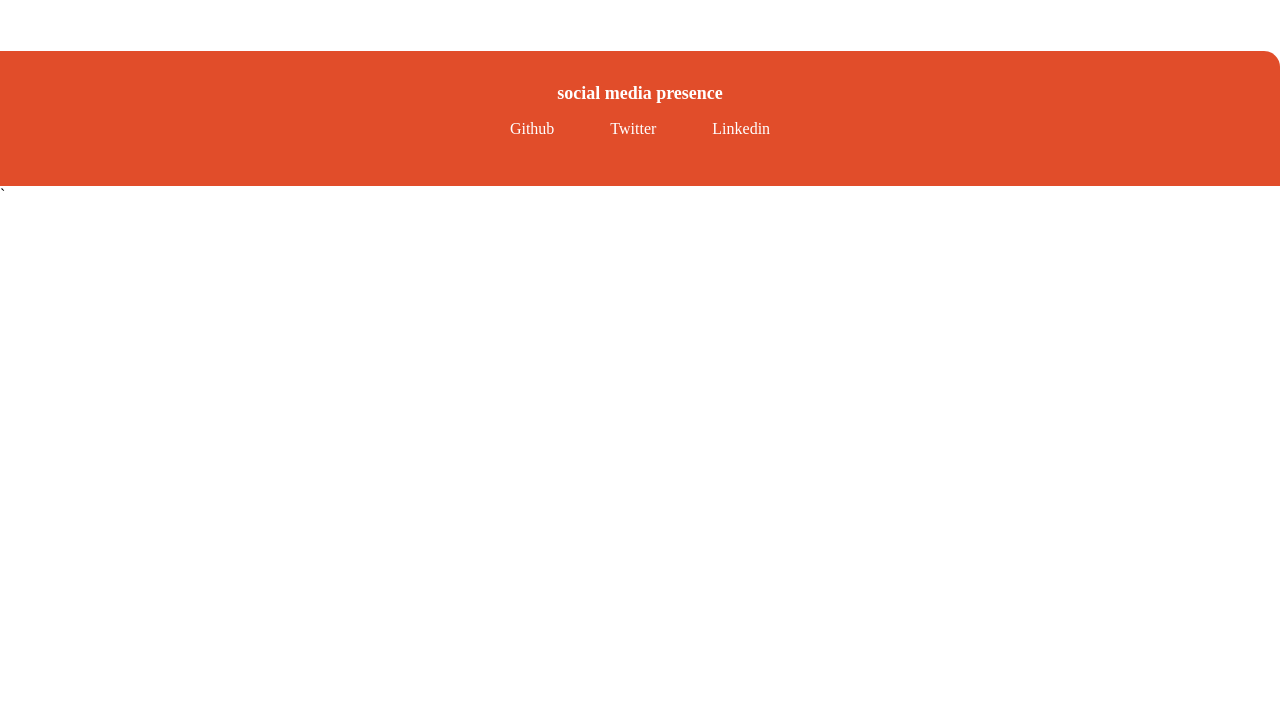
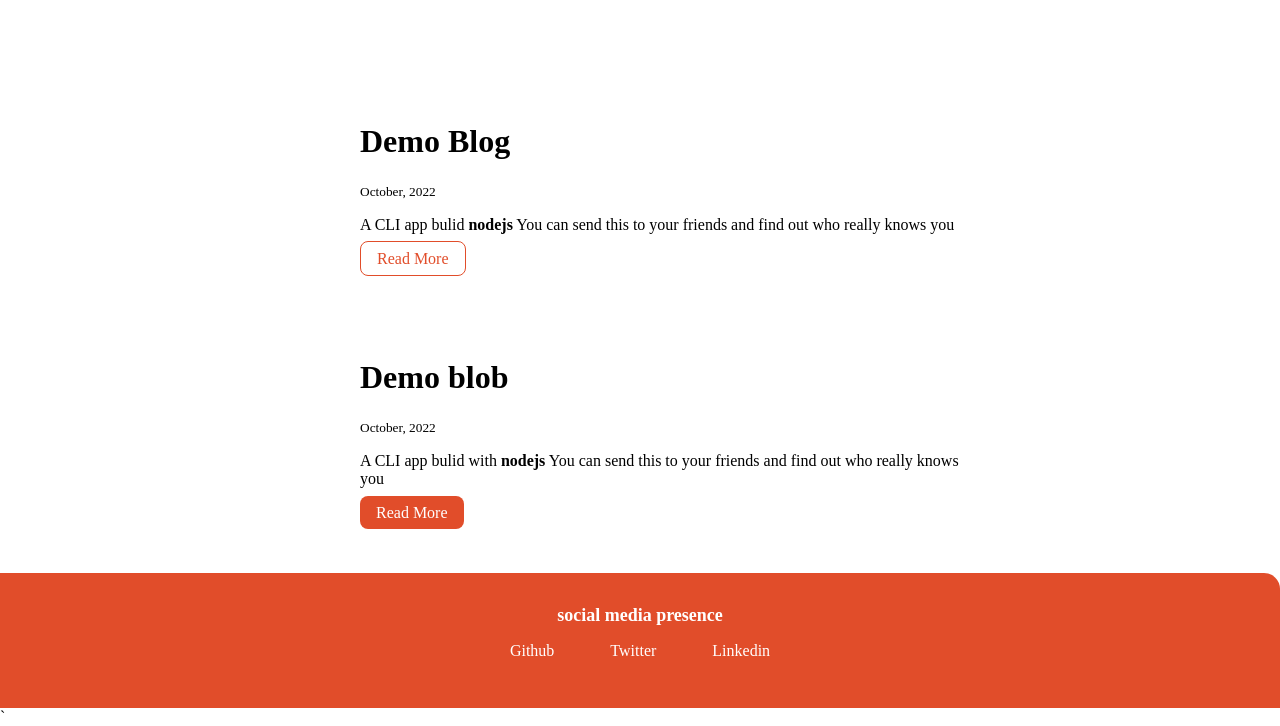
Before and after one commit to mdyousuf10/Yousuf-Farooqui-portfolio, a plain HTML site: page blogs.html in a window 1280 px wide. Shown: the part 593-1319 px from the top of the page. Before the commit the page ends 800 px from the top, so only its background shows below. Drawn offline with Linux system fonts and the light colour scheme; a web font is replaced by a local one.

Commit message:
Sample Blogs added

```diff
--- a/blogs.html
+++ b/blogs.html
@@ -23,6 +23,29 @@
         <h1 class="hero-heading">Read my Blogs here! <span class="heading-inverted">Scroll Down ↓ </span> </h1>
     </header>
 
+    <ul class="list-non-bullet ">
+        <li>
+            <div class="container container-center">
+                <h1>Demo Blog</h1>
+                <small>October, 2022</small>
+                <p>A CLI app bulid  <strong>nodejs</strong> You can send this to your friends and find out who really knows you </p>
+                <a class="link link-secondary" >Read More</a>
+            </div>
+
+        </li>
+
+        <li>
+            <div class="container container-center">
+                <h1>Demo blob</h1>
+            <small>October, 2022</small>
+            <p>A CLI app bulid with <strong>nodejs</strong> You can send this to your friends and find out who really knows you </p>
+            <a class="link link-primary">Read More</a>
+
+            </div>
+
+        </li>
+        </ul>
+
     <footer class="footer">
         <div class="footer-header"
         >social media presence</div>
```
